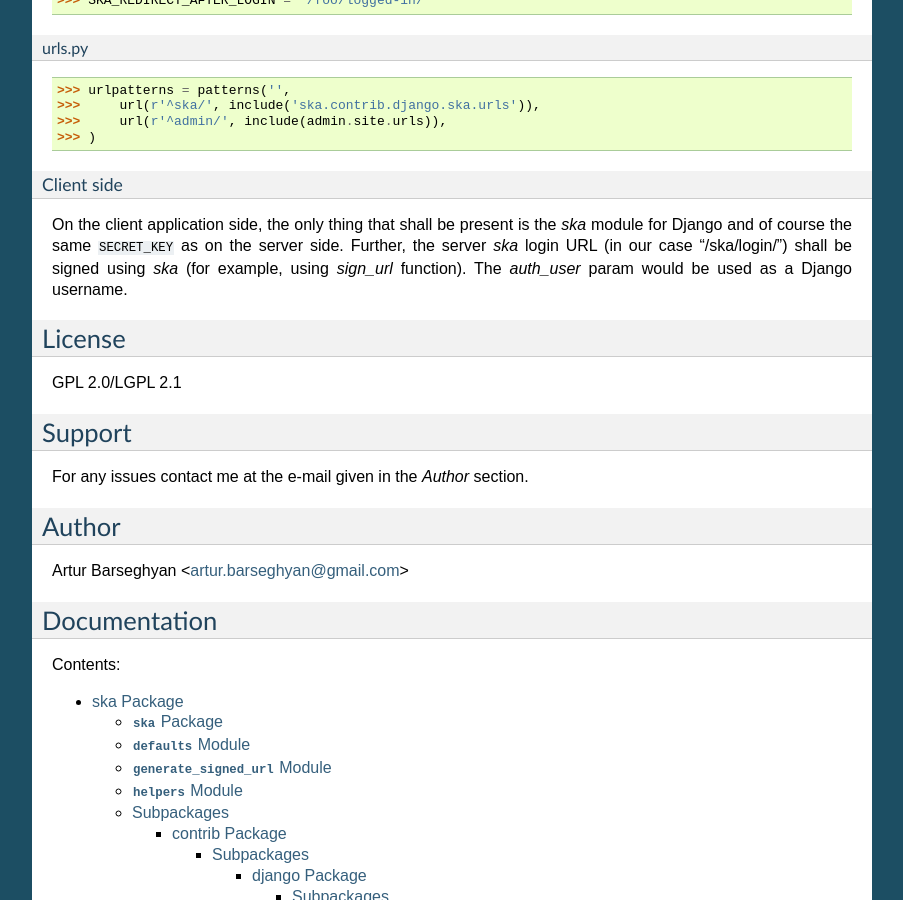
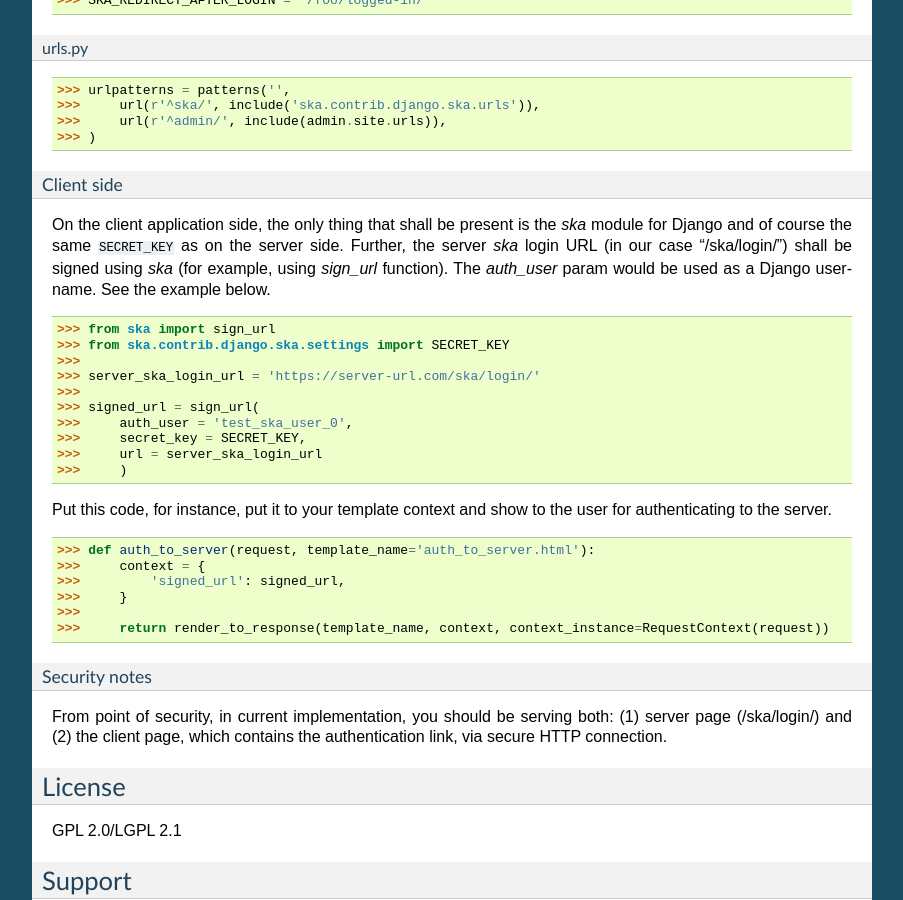
Before and after one commit to barseghyanartur/ska, a Sphinx documentation site: the page built from docs/index.rst, in a window 1280 px wide and 900 px high, scrolled down 7759 px. Shown: the whole window, without its empty margins (198-1101 px from the left). Built offline with Sphinx 7.4.7, drawn with Linux system fonts in a browser that asks for light colours.

Commit message:
more docs

```diff
--- a/docs/index.rst
+++ b/docs/index.rst
@@ -426,7 +426,34 @@ Client side
 On the client application side, the only thing that shall be present is the `ska` module for Django and
 of course the same ``SECRET_KEY`` as on the server side. Further, the server `ska` login URL (in our case
 "/ska/login/") shall be signed using `ska` (for example, using `sign_url` function). The `auth_user` param
-would be used as a Django username.
+would be used as a Django username. See the example below.
+
+>>> from ska import sign_url
+>>> from ska.contrib.django.ska.settings import SECRET_KEY
+>>>
+>>> server_ska_login_url = 'https://server-url.com/ska/login/'
+>>>
+>>> signed_url = sign_url(
+>>>     auth_user = 'test_ska_user_0',
+>>>     secret_key = SECRET_KEY,
+>>>     url = server_ska_login_url
+>>>     )
+
+Put this code, for instance, put it to your template context and show to the user for authenticating to
+the server.
+
+>>> def auth_to_server(request, template_name='auth_to_server.html'):
+>>>     context = {
+>>>         'signed_url': signed_url,
+>>>     }
+>>>
+>>>     return render_to_response(template_name, context, context_instance=RequestContext(request))
+
+Security notes
++++++++++++++++++++++++++++++++++++++++++++++++++++
+From point of security, in current implementation, you should be serving both: (1) server
+page (/ska/login/) and (2) the client page, which contains the authentication link, via secure
+HTTP connection.
 
 License
 ===================================================
```
Also changed, not shown: README.rst (+28 -1 lines).
